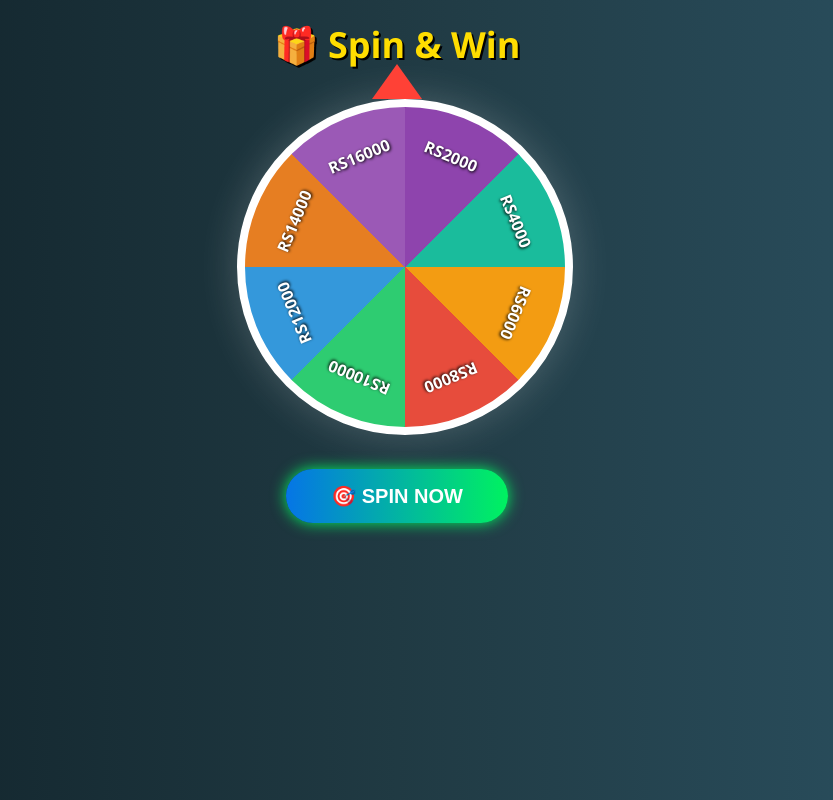
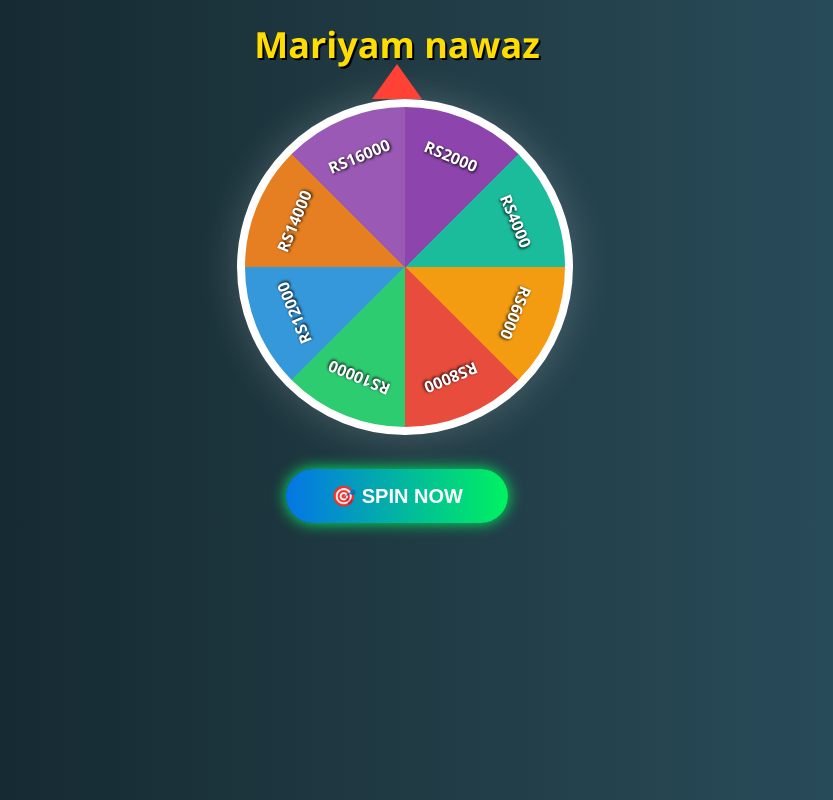
Before and after one commit to Onlineearnig/Online-programs-, a plain HTML site: page index.html in a window 1280 px wide. Shown: the whole page, without its empty margins (243-1076 px from the left). Drawn offline with Linux system fonts and the light colour scheme.

Commit message:
Update index.html

```diff
--- a/index.html
+++ b/index.html
@@ -147,7 +147,7 @@
 </head>
 <body>
 
-  <h1>🎁 Spin & Win</h1>
+  <h1>Mariyam nawaz</h1>
 
   <div class="wheel-container">
     <div class="pointer"></div>
```
